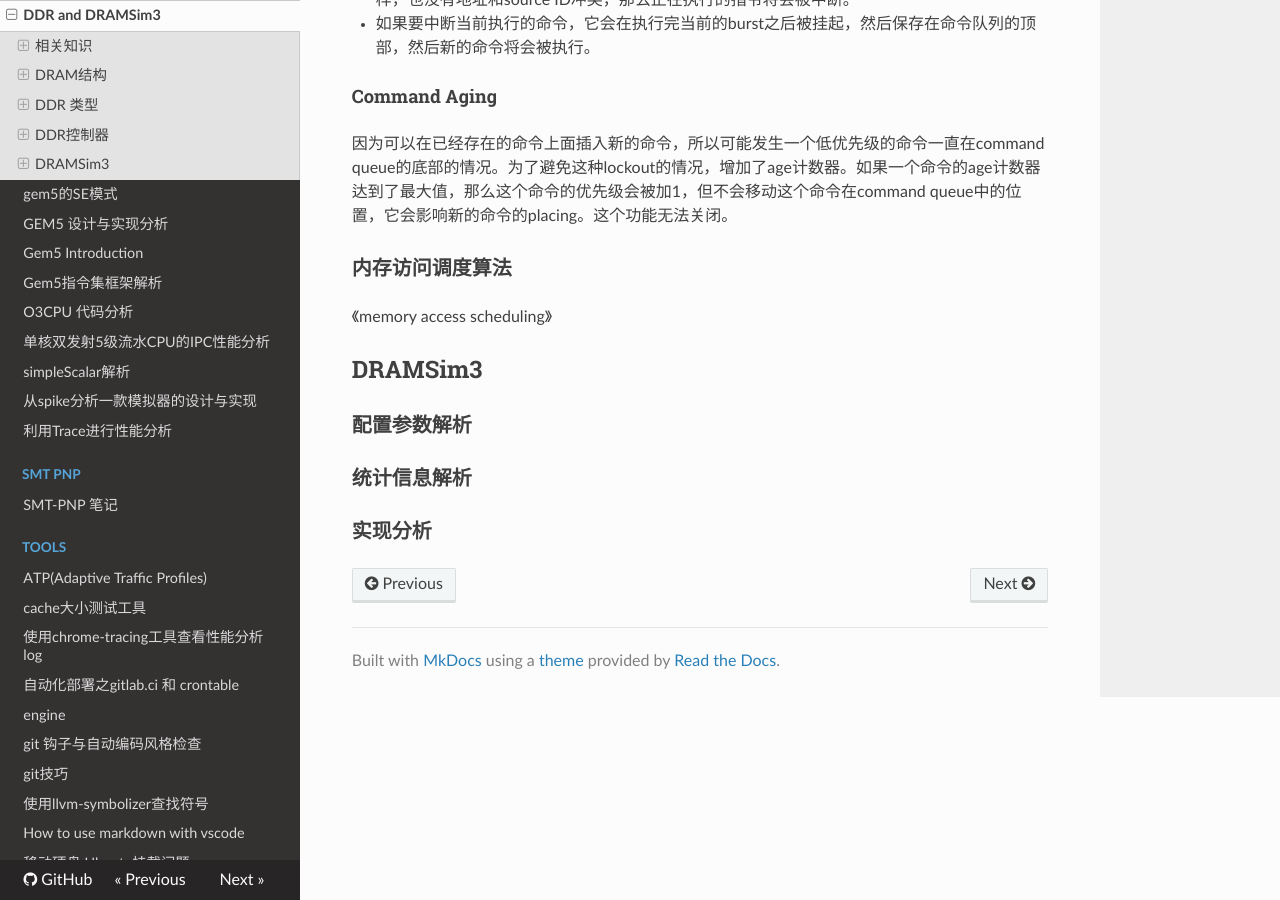
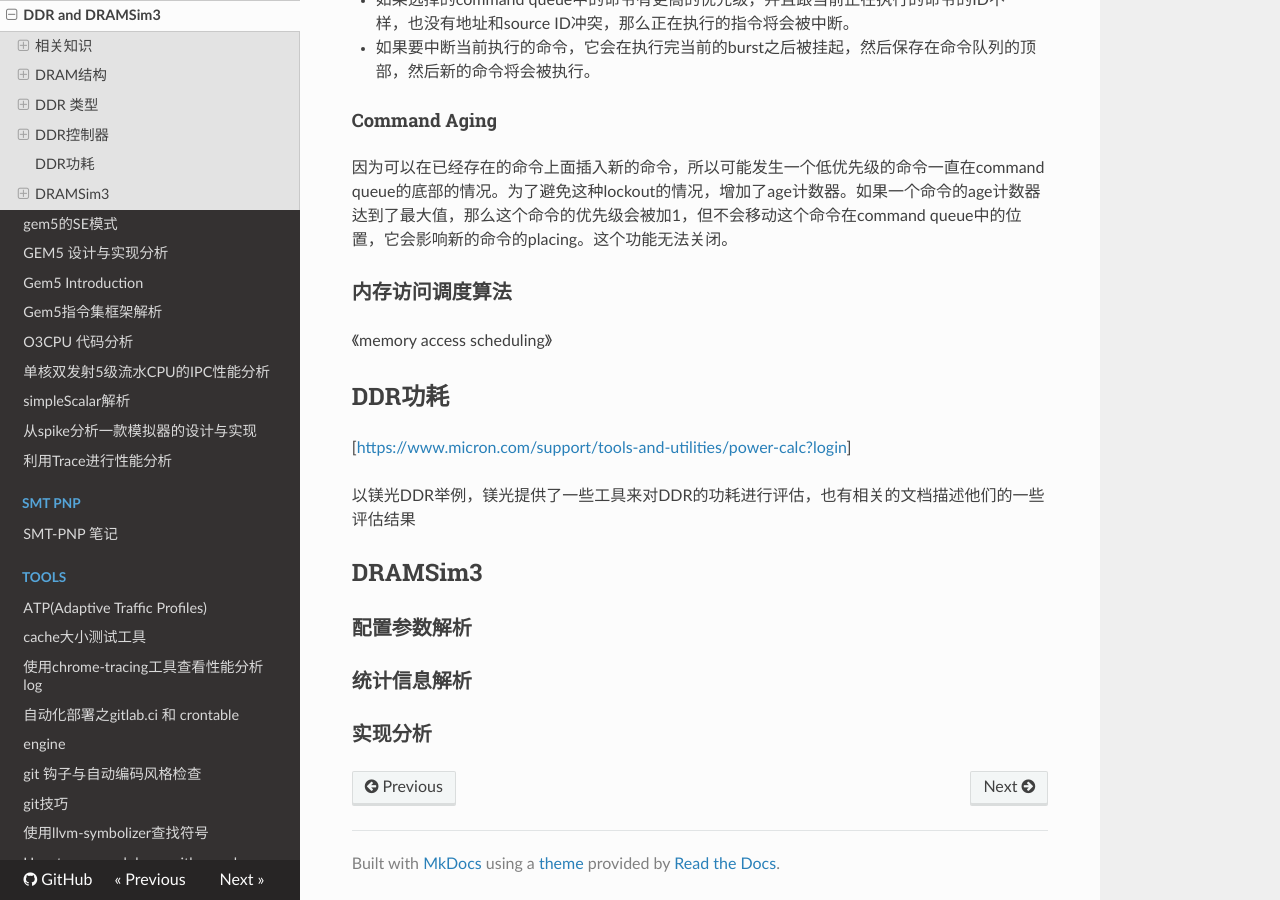
Before and after one commit to chsgcxy/messy_notes, an MkDocs documentation site: the page built from docs/simulator/dramsim_ddr.md, in a window 1280 px wide and 900 px high, scrolled down 19186 px. Built offline with MkDocs 1.6.1, drawn with Linux system fonts in a browser that asks for light colours; nearby versions of some CDN libraries.

Commit message:
Update dramsim_ddr.md

```diff
--- a/docs/simulator/dramsim_ddr.md
+++ b/docs/simulator/dramsim_ddr.md
@@ -384,6 +384,12 @@
 
 《memory access scheduling》
 
+## DDR功耗
+
+[https://www.micron.com/support/tools-and-utilities/power-calc?login]
+
+以镁光DDR举例，镁光提供了一些工具来对DDR的功耗进行评估，也有相关的文档描述他们的一些评估结果
+
 ## DRAMSim3
 
 ### 配置参数解析
```
